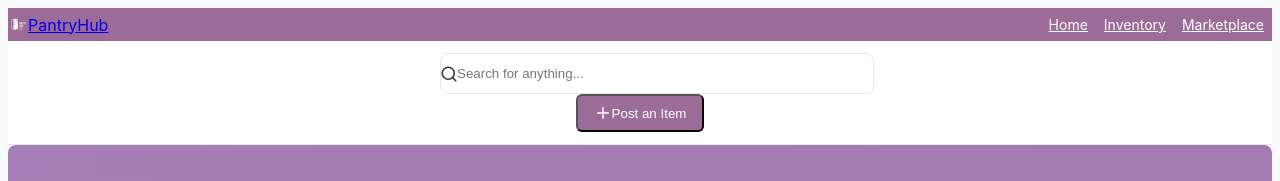
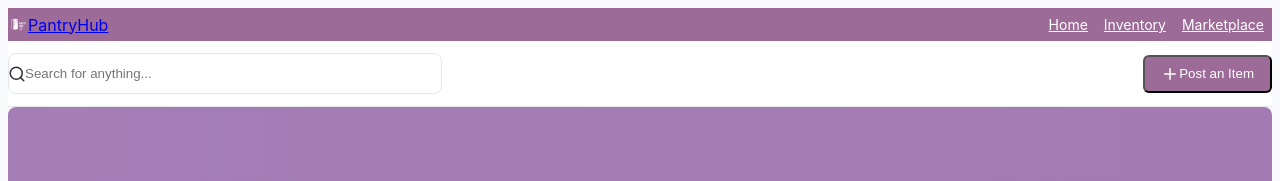
Before and after one commit to plutonaruto/PantryHub, a React (Vite) app in the folder pantryhub-frontend/: page /marketplace in a window 1280 px wide. Shown: the top 181 px of the page. Built offline with nearby package versions, Linux system fonts and the light colour scheme; no server answers.

Commit message:
Update layout to horizontal

```diff
--- a/pantryhub-frontend/src/components/layout/Topbar.jsx
+++ b/pantryhub-frontend/src/components/layout/Topbar.jsx
@@ -5,8 +5,8 @@ const Topbar = ({ searchQuery, onSearchChange, onPostItem }) => {
   return (
     <div className="topbar">
       <div className="container mx-auto px-4">
-        <div className="flex flex-col md:flex-row justify-between items-center gap-4">
-          <div className="search-container">
+        <div className="flex flex-row justify-between items-center gap-4">
+          <div className="search-container relative">
             <input
               type="text"
               placeholder="Search for anything..."
@@ -17,6 +17,7 @@ const Topbar = ({ searchQuery, onSearchChange, onPostItem }) => {
             <Search className="absolute left-3 top-1/2 transform -translate-y-1/2 text-gray-400" size={18} />
           </div>
 
+          <div className="flex justify-end w-full md:w-auto">
             <button
               className="btn-primary flex items-center gap-2 whitespace-nowrap"
               onClick={onPostItem}
@@ -27,6 +28,7 @@ const Topbar = ({ searchQuery, onSearchChange, onPostItem }) => {
           </div>
         </div>
       </div>
+    </div>
   );
 };
 
```
Lines whose indentation alone changed are shown as unchanged.
